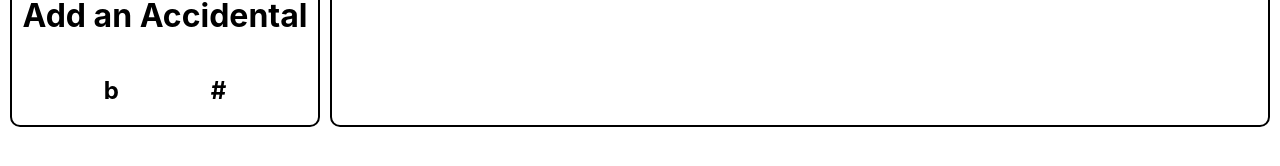
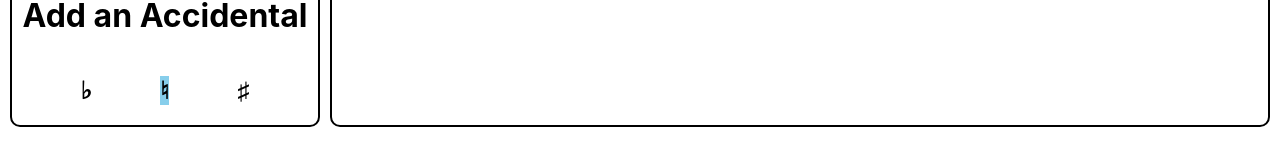
Before and after one commit to YTyler/chord-book, a React (Create React App) app: page / in a window 1280 px wide. Shown: the part 338-504 px from the top of the page. Built offline with nearby package versions, Linux system fonts and the light colour scheme.

Commit message:
show selections on root menu

```diff
--- a/package.json
+++ b/package.json
@@ -6,8 +6,8 @@
     "@testing-library/jest-dom": "^4.2.4",
     "@testing-library/react": "^9.5.0",
     "@testing-library/user-event": "^7.2.1",
-    "react": "^15.6.2",
-    "react-dom": "^15.6.2",
+    "react": "^16.13.0",
+    "react-dom": "^16.13.0",
     "react-router-dom": "^5.1.2",
     "react-scripts": "3.4.0"
   },
--- a/public/index.html
+++ b/public/index.html
@@ -14,7 +14,7 @@
       manifest.json provides metadata used when your web app is installed on a
       user's mobile device or desktop. See https://developers.google.com/web/fundamentals/web-app-manifest/
     -->
-    <link rel="manifest" href="%PUBLIC_URL%/manifest.json" />
+    <!-- <link rel="manifest" href="%PUBLIC_URL%/manifest.json" /> -->
     <!--
       Notice the use of %PUBLIC_URL% in the tags above.
       It will be replaced with the URL of the `public` folder during the build.
--- a/src/App.css
+++ b/src/App.css
@@ -14,6 +14,14 @@
     padding: 20px;
 }
 
+.emptyStyle {
+  background-color: white;
+}
+
+.selected {
+  background-color: skyblue;
+}
+
 a {
   color: black;
   font-weight: bold;
--- a/src/App.js
+++ b/src/App.js
@@ -10,6 +10,7 @@ import ScaleList from './components/ScaleList';
 import IntervalMenu from './components/IntervalMenu';
 
 function App() {
+
     return (
       <div>
         <h1>App Title</h1>
--- a/src/components/NoteMenu.jsx
+++ b/src/components/NoteMenu.jsx
@@ -2,6 +2,7 @@ import React from 'react';
 import { Link } from 'react-router-dom';
 
 function NoteMenu() {
+
   const noteMenuStyle = {
     border: '2px solid black',
     borderRadius: '10px',
--- a/src/components/RootMenu.jsx
+++ b/src/components/RootMenu.jsx
@@ -1,7 +1,8 @@
-import React from 'react';
+import React, { useState } from 'react';
 
 function RootMenu() {
 
+  //local styles
   const rootMenuStyle = {
     border: '2px solid black',
     borderRadius: '10px',
@@ -18,26 +19,39 @@ function RootMenu() {
     justifyContent: 'space-evenly'
   }
 
-  const defaultRoot = {
-    backgroundColor: 'blue',
+  //hook declarations
+  const [selectedRoot, setRoot] = useState(['emptyStyle', 'emptyStyle', 'emptyStyle', 'emptyStyle', 'emptyStyle', 'emptyStyle' , 'emptyStyle']);
+  const [selectedAccidental, setAccidental] = useState(['emptyStyle', 'selected', 'emptyStyle'])
+  //setRoot
+  function selectRoot(val) {
+    const newSelected = ['emptyStyle', 'emptyStyle', 'emptyStyle', 'emptyStyle', 'emptyStyle', 'emptyStyle' , 'emptyStyle']
+    newSelected[parseInt(val)] = 'selected';
+    setRoot(newSelected);
+  }
+
+  function selectAccidental(val) {
+    const newSelected = ['emptyStyle', 'emptyStyle', 'emptyStyle']
+    newSelected[parseInt(val)] = 'selected';
+    setAccidental(newSelected);
   }
 
   return (
     <div style = {rootMenuStyle}>
       <h1>Select Root Note</h1>
       <div style = {noteListStyle}>
-        <h2>A</h2>
-        <h2>B</h2>
-        <h2>C</h2>
-        <h2>D</h2>
-        <h2>E</h2>
-        <h2>F</h2>
-        <h2>G</h2>
+        <h2 className={selectedRoot[0]} onClick={() => selectRoot(0)}>A</h2>
+        <h2 className={selectedRoot[1]} onClick={() => selectRoot(1)}>B</h2>
+        <h2 className={selectedRoot[2]} onClick={() => selectRoot(2)}>C</h2>
+        <h2 className={selectedRoot[3]} onClick={() => selectRoot(3)}>D</h2>
+        <h2 className={selectedRoot[4]} onClick={() => selectRoot(4)}>E</h2>
+        <h2 className={selectedRoot[5]} onClick={() => selectRoot(5)}>F</h2>
+        <h2 className={selectedRoot[6]} onClick={() => selectRoot(6)}>G</h2>
       </div>
       <h1>Add an Accidental</h1>
       <div style = {accidentalListStyle}>
-        <h2>b</h2>
-        <h2>#</h2>
+        <h2 className={selectedAccidental[0]} onClick={() => selectAccidental(0)}>♭</h2>
+        <h2 className={selectedAccidental[1]} onClick={() => selectAccidental(1)}>♮</h2>
+        <h2 className={selectedAccidental[2]} onClick={() => selectAccidental(2)}>♯</h2>
       </div>
     </div>
   );
```
Also changed, not shown: 1 other file (tests, documents, lock files or other folders). Lines whose indentation alone changed are shown as unchanged.
